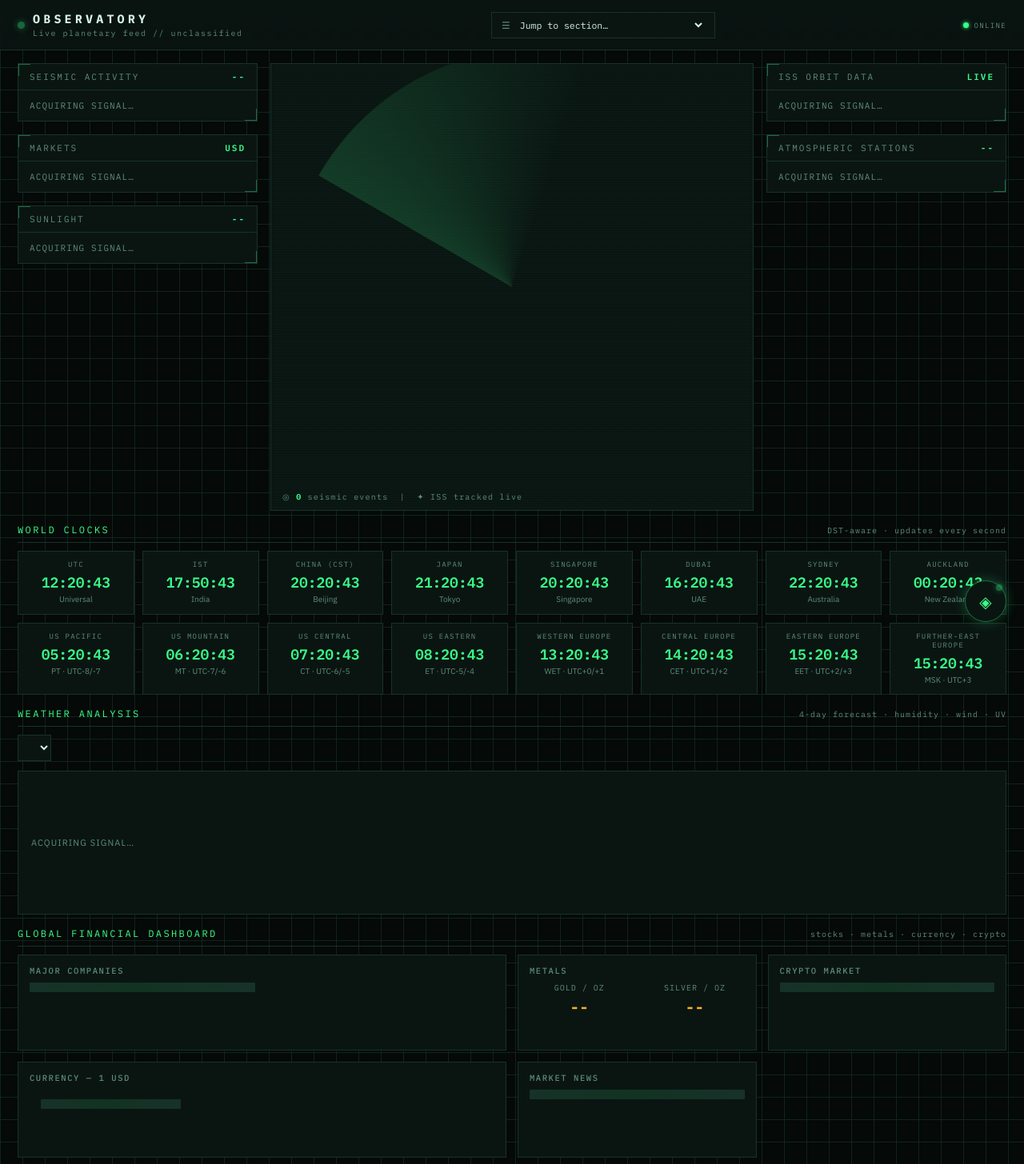
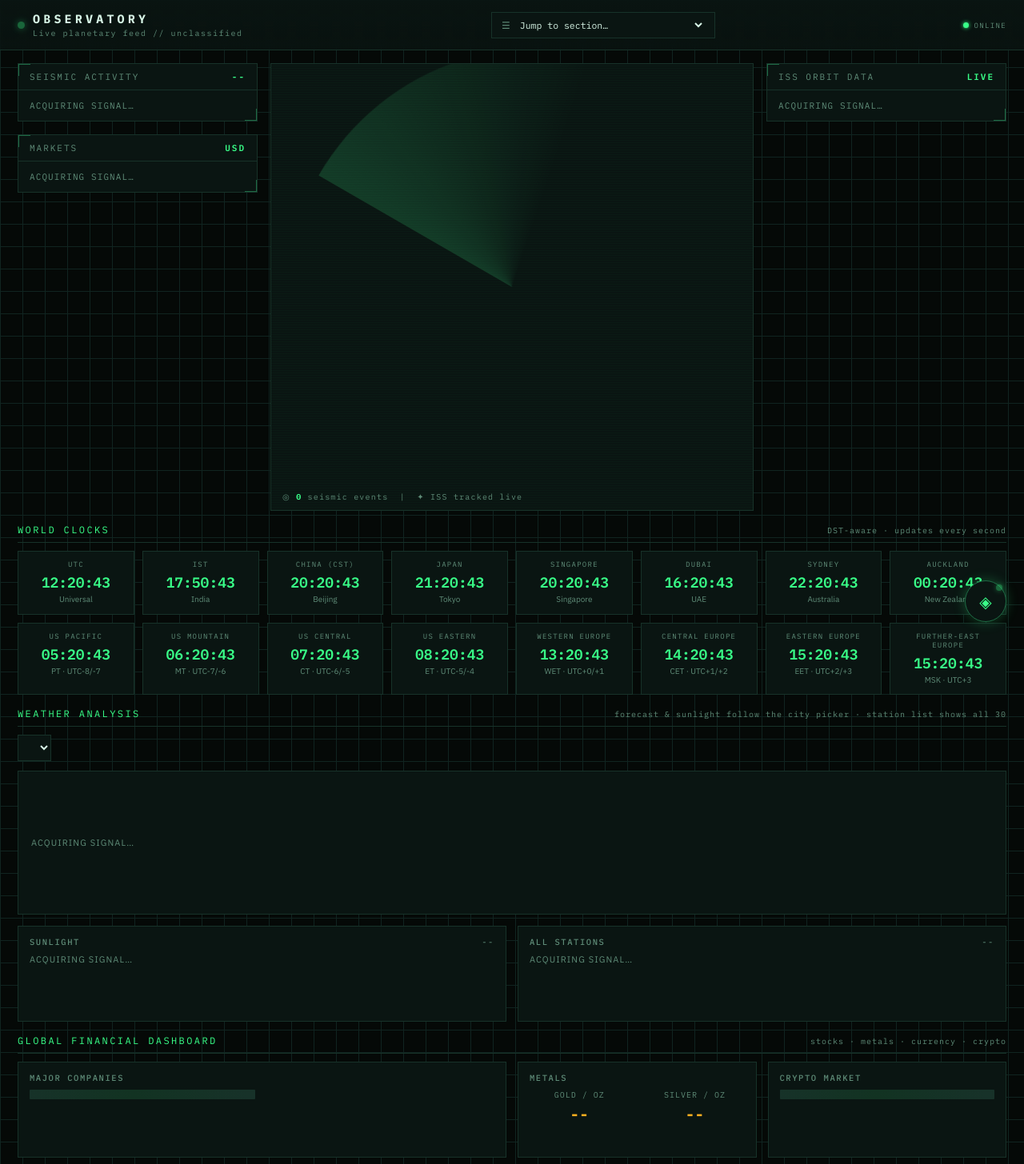
Before and after one commit to newsmakerkyan/observatoryclaudedesktop1revrlokyan, a website: page index.html in a window 1280 px wide. Shown: the top 1456 px of the page at 80% size. Drawn offline with Linux system fonts and the light colour scheme; a script that the page names is missing.

Commit message:
Update index.html

```diff
--- a/index.html
+++ b/index.html
@@ -224,6 +224,8 @@
     font-family:var(--mono); font-size:12px; padding:7px 10px;
   }
   .wx-grid{display:grid; grid-template-columns:repeat(auto-fit, minmax(220px,1fr)); gap:14px; min-height:180px;}
+  .wx-secondary{display:grid; grid-template-columns:1fr 1fr; gap:14px; margin-top:14px;}
+  @media(max-width:700px){ .wx-secondary{grid-template-columns:1fr;} }
   .wx-now{
     grid-column:1 / -1; display:flex; gap:24px; flex-wrap:wrap; align-items:center;
     padding:16px; border:1px solid var(--panel-edge); background:var(--panel);
@@ -385,11 +387,6 @@
       <div class="panel-head">Markets <span class="n">USD</span></div>
       <div class="panel-body" id="marketList"><div class="loading">ACQUIRING SIGNAL…</div></div>
     </div>
-
-    <div class="panel">
-      <div class="panel-head">Sunlight <span class="n" id="sunlightCity">--</span></div>
-      <div class="panel-body" id="sunlightData"><div class="loading">ACQUIRING SIGNAL…</div></div>
-    </div>
   </div>
 
   <!-- CENTER: GLOBE -->
@@ -407,11 +404,6 @@
       <div class="panel-head">ISS Orbit Data <span class="n">LIVE</span></div>
       <div class="panel-body" id="issData"><div class="loading">ACQUIRING SIGNAL…</div></div>
     </div>
-
-    <div class="panel">
-      <div class="panel-head">Atmospheric Stations <span class="n" id="stationCount">--</span></div>
-      <div class="panel-body atmos-tight" id="atmosList"><div class="loading">ACQUIRING SIGNAL…</div></div>
-    </div>
   </div>
 
 </div>
@@ -424,12 +416,22 @@
 
 <!-- WEATHER ANALYSIS -->
 <div class="wide" id="sec-weather">
-  <div class="section-head">Weather Analysis <span class="sub">4-day forecast · humidity · wind · UV</span></div>
+  <div class="section-head">Weather Analysis <span class="sub">forecast &amp; sunlight follow the city picker · station list shows all 30</span></div>
   <div class="wx-controls">
     <select id="wxCity"></select>
   </div>
   <div class="wx-grid" id="wxGrid">
     <div class="wx-now"><span class="loading">ACQUIRING SIGNAL…</span></div>
+  </div>
+  <div class="wx-secondary">
+    <div class="fin-panel">
+      <h3>Sunlight <span id="sunlightCity" style="float:right; color:var(--text-muted); font-weight:400;">--</span></h3>
+      <div id="sunlightData"><div class="loading">ACQUIRING SIGNAL…</div></div>
+    </div>
+    <div class="fin-panel">
+      <h3>All Stations <span id="stationCount" style="float:right; color:var(--text-muted); font-weight:400;">--</span></h3>
+      <div id="atmosList" class="atmos-tight"><div class="loading">ACQUIRING SIGNAL…</div></div>
+    </div>
   </div>
 </div>
 
```
